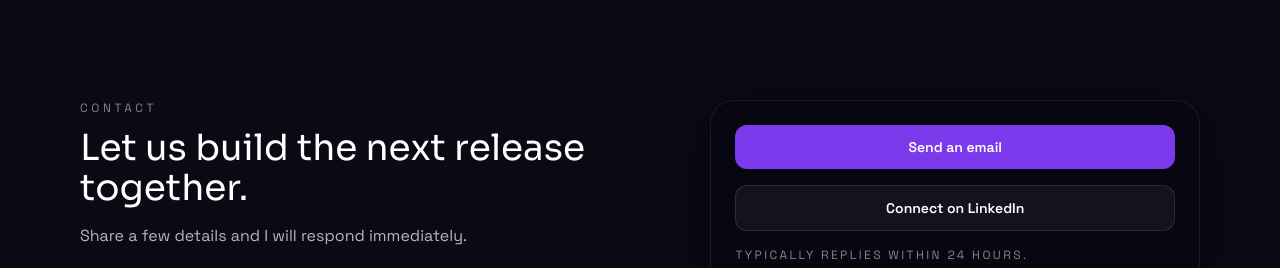
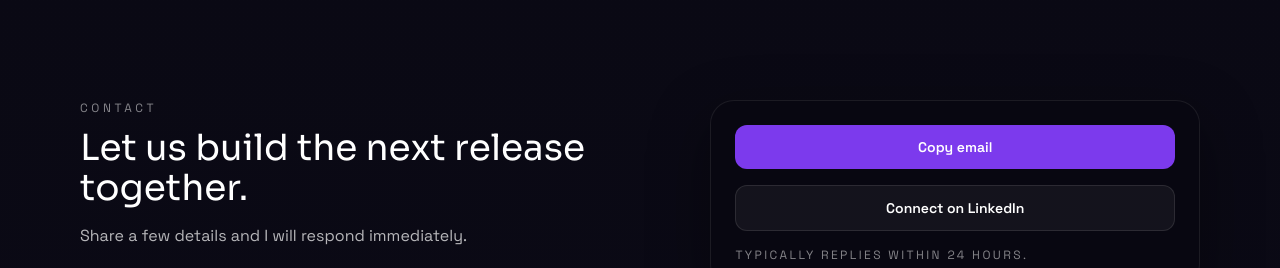
Before and after one commit to codebeen/website-portfolio, a React (Vite) app: page / in a window 1280 px wide. Shown: the part 4640-4908 px from the top of the page. Built offline with nearby package versions, Linux system fonts and the light colour scheme.

Commit message:
replace send email with copy email

```diff
--- a/src/pages/Contact.jsx
+++ b/src/pages/Contact.jsx
@@ -1,8 +1,10 @@
-import { useEffect, useRef } from "react";
+import { useEffect, useRef, useState } from "react";
 import SectionLayout from "../layouts/SectionLayout";
 
 function Contact() {
     const ctaRef = useRef(null);
+    const [copyState, setCopyState] = useState("idle");
+    const emailAddress = "darbenlamonte@gmail.com";
 
     useEffect(() => {
         const observer = new IntersectionObserver(
@@ -21,6 +23,15 @@ function Contact() {
         return () => observer.disconnect();
     }, []);
 
+    useEffect(() => {
+        if (copyState === "idle") {
+            return undefined;
+        }
+
+        const timer = setTimeout(() => setCopyState("idle"), 2200);
+        return () => clearTimeout(timer);
+    }, [copyState]);
+
     return (
         <>
             <SectionLayout id="contact">
@@ -36,16 +47,39 @@ function Contact() {
                             Share a few details and I will respond immediately.
                         </p>
                     </div>
-                    <div ref={ctaRef} className="frame space-y-4"
+                    <div
+                        ref={ctaRef}
+                        className="frame space-y-4"
                         data-aos="fade-up"
                         data-aos-delay={200}
                     >
-                        <a
-                            href="mailto:darbenlamonte@gmail.com"
-                            className="block w-full rounded-xl bg-[var(--accent-500)] px-5 py-3 text-center text-sm font-semibold text-white transition hover:bg-[var(--accent-600)]"
+                        <button
+                            type="button"
+                            onClick={async () => {
+                                try {
+                                    await navigator.clipboard.writeText(
+                                        emailAddress,
+                                    );
+                                    setCopyState("copied");
+                                } catch (error) {
+                                    setCopyState("failed");
+                                }
+                            }}
+                            onMouseLeave={() => setCopyState("idle")}
+                            onBlur={() => setCopyState("idle")}
+                            className="block cursor-pointer w-full rounded-xl bg-[var(--accent-500)] px-5 py-3 text-center text-sm font-semibold text-white transition hover:bg-[var(--accent-600)]"
                         >
-                            Send an email
-                        </a>
+                            {copyState === "copied"
+                                ? "Email copied"
+                                : "Copy email"}
+                        </button>
+                        <p className="sr-only" aria-live="polite">
+                            {copyState === "copied"
+                                ? "Email address copied to clipboard"
+                                : copyState === "failed"
+                                  ? "Unable to copy email address"
+                                  : ""}
+                        </p>
                         <a
                             href="https://linkedin.com/in/darben/"
                             target="_blank"
@@ -60,6 +94,46 @@ function Contact() {
                     </div>
                 </div>
             </SectionLayout>
+            {copyState !== "idle" && (
+                <div
+                    role="status"
+                    aria-live="polite"
+                    className="fixed bottom-6 right-6 z-50 flex items-center gap-2 rounded-xl border border-black/10 bg-white px-4 py-3 text-sm text-slate-900 shadow-[0_18px_40px_rgba(0,0,0,0.18)]"
+                >
+                    {copyState === "copied" ? (
+                        <svg
+                            aria-hidden="true"
+                            className="h-5 w-5 text-emerald-600"
+                            viewBox="0 0 20 20"
+                            fill="currentColor"
+                        >
+                            <path
+                                fillRule="evenodd"
+                                d="M16.704 5.293a1 1 0 0 1 .003 1.414l-7.125 7.2a1 1 0 0 1-1.428.006L3.29 9.126a1 1 0 1 1 1.42-1.408l3.16 3.186 6.414-6.488a1 1 0 0 1 1.42-.123z"
+                                clipRule="evenodd"
+                            />
+                        </svg>
+                    ) : (
+                        <svg
+                            aria-hidden="true"
+                            className="h-5 w-5 text-rose-600"
+                            viewBox="0 0 20 20"
+                            fill="currentColor"
+                        >
+                            <path
+                                fillRule="evenodd"
+                                d="M10 18a8 8 0 1 0 0-16 8 8 0 0 0 0 16zm2.707-10.707a1 1 0 0 0-1.414-1.414L10 7.172 8.707 5.879a1 1 0 1 0-1.414 1.414L8.586 8.586l-1.293 1.293a1 1 0 1 0 1.414 1.414L10 10l1.293 1.293a1 1 0 0 0 1.414-1.414L11.414 8.586l1.293-1.293z"
+                                clipRule="evenodd"
+                            />
+                        </svg>
+                    )}
+                    <span>
+                        {copyState === "copied"
+                            ? "Email copied to clipboard"
+                            : "Unable to copy email"}
+                    </span>
+                </div>
+            )}
         </>
     );
 }
```
